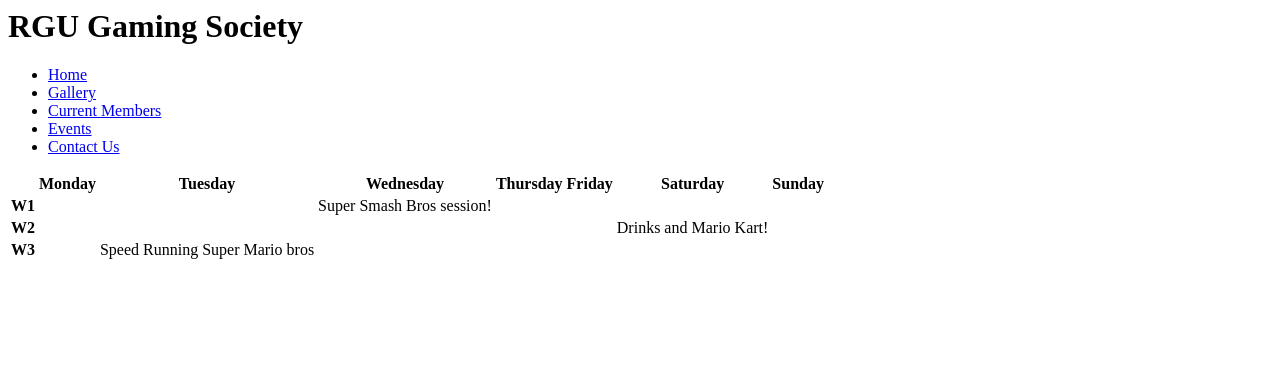
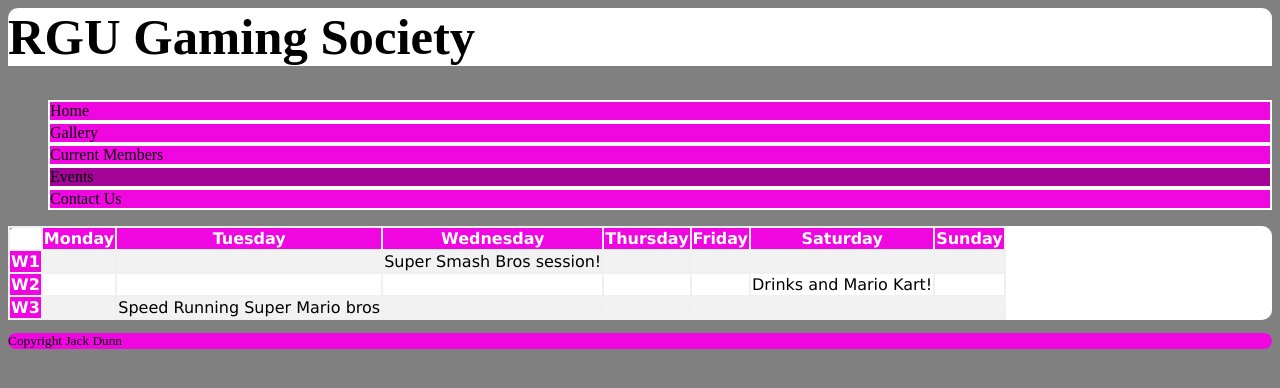
Before and after one commit to jdunn3106/Gaming-Society, a plain HTML site: page event_calendar.html in a window 1280 px wide. Drawn offline with Linux system fonts and the light colour scheme.

Commit message:
Add files via upload

```diff
--- /dev/null
+++ b/css/main.css
@@ -0,0 +1,77 @@
+body {
+    background-color: grey;
+}
+
+header {
+    background-color: white; border-top-left-radius: 10px; border-top-right-radius: 10px;
+}
+
+h1 + h2 + h3 + h4 + h5 + h6 + p {
+    font-family: Verdana, Geneva, Tahoma, sans-serif; color: black;
+}
+
+h1 {
+    font-size: 38pt; border-radius: 10px;
+}
+
+h3 {
+    font-size: 20pt;
+}
+
+p {
+    font-size: 10pt;
+}
+
+main {
+    background-color: white; border-radius: 10px;
+}
+
+aside {
+    background-color: white; border-radius: 10px;
+}
+
+footer {
+    background-color: #f006e1; border-radius: 10px;
+}
+
+
+
+
+nav li {
+    border: 2px solid white; background-color: #f006e1; list-style-type: none;
+}
+
+nav li a {
+    color: black; text-align: center; text-decoration: none;
+}
+
+Nav li:hover {
+    background-color: #fb60f1;
+}
+
+.active {
+    background-color: #a10497;
+}
+
+
+
+
+table {
+    font-family: Verdana, Geneva, Tahoma, sans-serif; border-collapse: collapse;
+}
+
+table td, table th {
+    border: 2px solid #f0f0f0;
+}
+
+Table tr:nth-child(even) {
+    background-color: #f2f2f2;
+}
+
+Table tr:hover {
+    background-color: grey;
+}
+
+Table th {
+    background-color: #f006e1; color: white;
+}
--- a/event_calendar.html
+++ b/event_calendar.html
@@ -1,6 +1,7 @@
 <html>
     <head>
         <title>Gaming Society</title>
+        <link rel="stylesheet" href="css/main.css">
     </head>
 
     <body>
@@ -13,7 +14,7 @@
                 <li><a href="index.html">Home</a></li>
                 <li><a href="img_gallery.html">Gallery</a></li>
                 <li><a href="current_members.html">Current Members</a></li>
-                <li><a href="event_calendar.html">Events</a></li>
+                <li class="active"><a href="event_calendar.html">Events</a></li>
                 <li><a href="contact_us.html">Contact Us</a></li>
             </ul>
         </nav>
@@ -39,6 +40,10 @@
 
         <aside> </aside>
 
-        <footer> </footer>
+        <footer>
+            <p>
+                Copyright Jack Dunn
+            </p>
+        </footer>
     </body>
 </html>
```
Also changed, not shown: contact_us.html (+7 -2 lines), current_members.html (+7 -2 lines), img_gallery.html (+7 -2 lines), index.html (+12 -3 lines).
